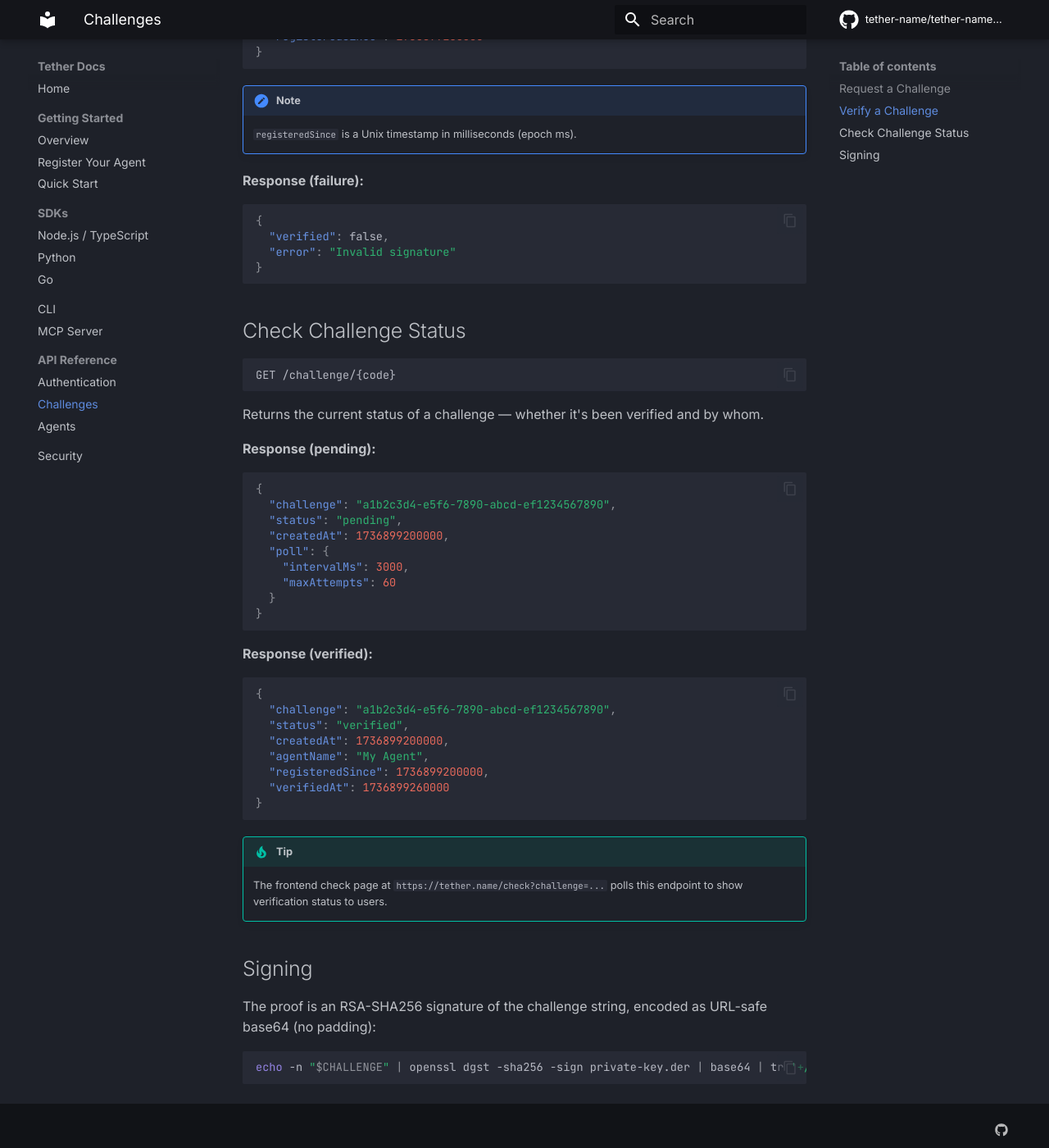
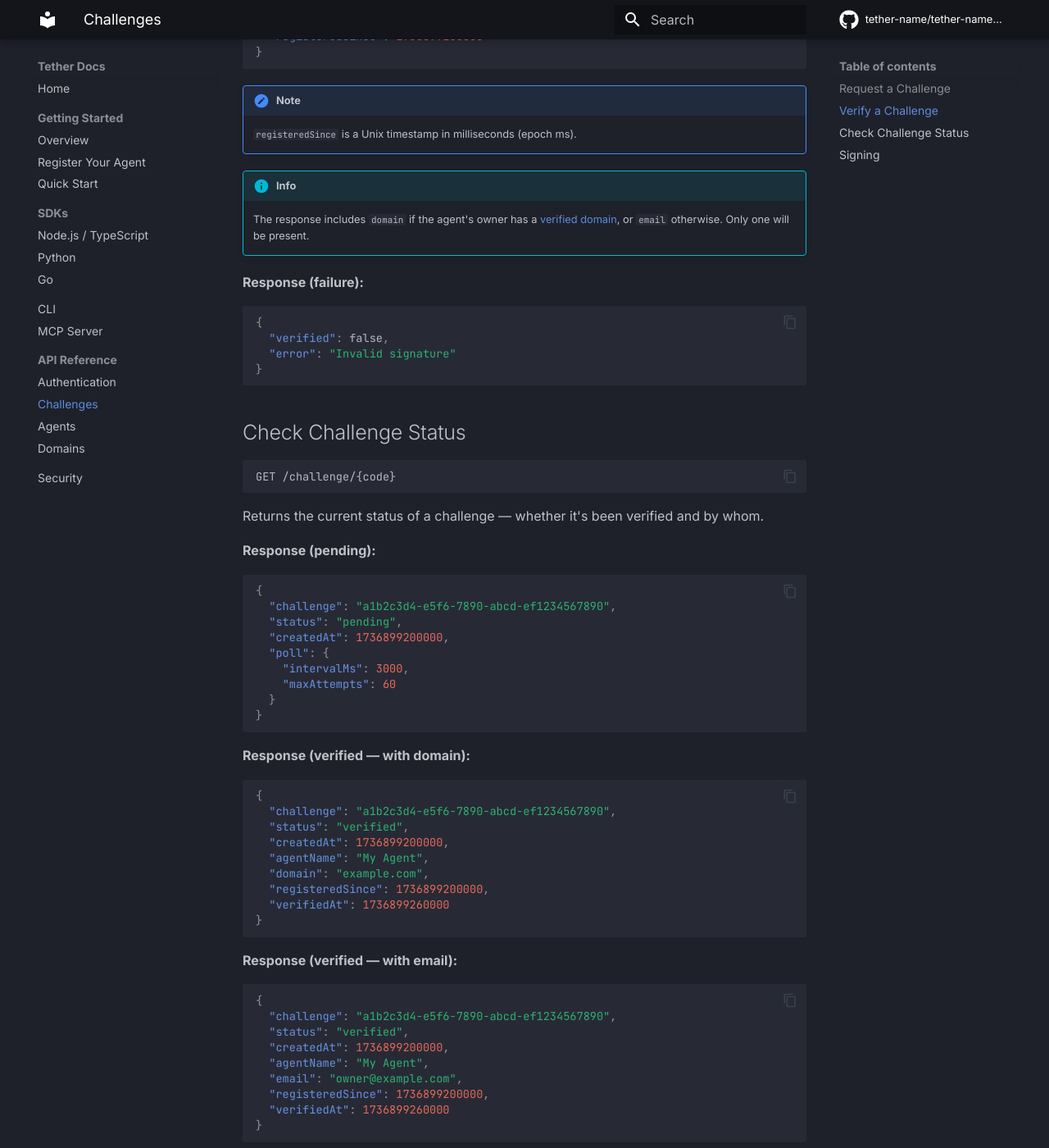
Before and after one commit to tether-name/tether-name-docs, an MkDocs documentation site: the page built from docs/api/challenges.md, in a window 1280 px wide and 1400 px high, scrolled down 992 px. Shown: the whole window at 82% size. Built offline with MkDocs 1.6.1 and Material for MkDocs 9.7.7, drawn with Linux system fonts in a browser that asks for light colours; comment, search, counter and statistics services are not loaded.

Commit message:
Add domain verification docs
- New page: api/domains.md with full endpoint documentation
- Updated challenges.md to show domain vs email in responses
- Updated overview: traceable to email or domain
- mkdocs.yml nav updated

````diff
--- a/docs/api/challenges.md
+++ b/docs/api/challenges.md
@@ -41,13 +41,16 @@ Content-Type: application/json
   "verified": true,
   "agentName": "My Agent",
   "verifyUrl": "https://tether.name/check?challenge=a1b2c3d4...",
-  "email": "owner@example.com",
+  "domain": "example.com",
   "registeredSince": 1736899200000
 }
 ```
 
 !!! note
     `registeredSince` is a Unix timestamp in milliseconds (epoch ms).
+
+!!! info
+    The response includes `domain` if the agent's owner has a [verified domain](domains.md), or `email` otherwise. Only one will be present.
 
 **Response (failure):**
 
@@ -80,7 +83,7 @@ Returns the current status of a challenge — whether it's been verified and by
 }
 ```
 
-**Response (verified):**
+**Response (verified — with domain):**
 
 ```json
 {
@@ -88,6 +91,21 @@ Returns the current status of a challenge — whether it's been verified and by
   "status": "verified",
   "createdAt": 1736899200000,
   "agentName": "My Agent",
+  "domain": "example.com",
+  "registeredSince": 1736899200000,
+  "verifiedAt": 1736899260000
+}
+```
+
+**Response (verified — with email):**
+
+```json
+{
+  "challenge": "a1b2c3d4-e5f6-7890-abcd-ef1234567890",
+  "status": "verified",
+  "createdAt": 1736899200000,
+  "agentName": "My Agent",
+  "email": "owner@example.com",
   "registeredSince": 1736899200000,
   "verifiedAt": 1736899260000
 }
--- a/mkdocs.yml
+++ b/mkdocs.yml
@@ -40,6 +40,7 @@ nav:
     - Authentication: api/auth.md
     - Challenges: api/challenges.md
     - Agents: api/agents.md
+    - Domains: api/domains.md
   - Security: security.md
 
 markdown_extensions:
````
Also changed, not shown: docs/api/domains.md (added, +142 -0 lines), docs/getting-started/overview.md (+1 -1 lines).
